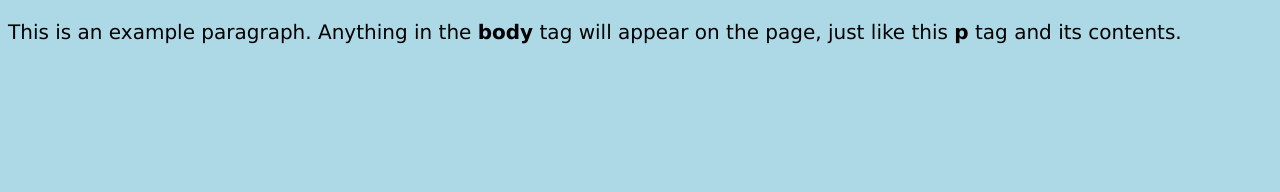
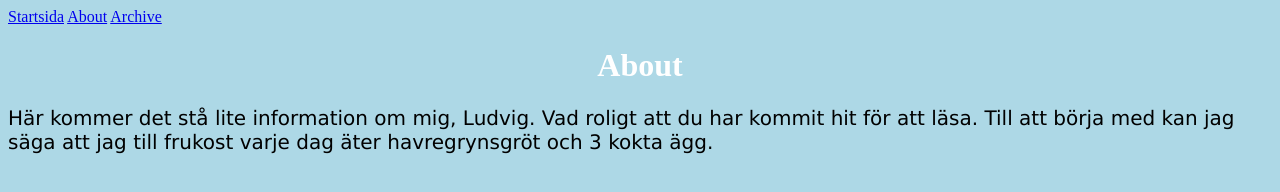
Before and after one commit to malmludvig/malmludvig.github.io, a plain HTML site: page about.html in a window 1280 px wide. Drawn offline with Linux system fonts and the light colour scheme.

Commit message:
Updated content and added navigation links

```diff
--- a/about.html
+++ b/about.html
@@ -8,6 +8,12 @@
 
   </head>
   <body>
-    <p>This is an example paragraph. Anything in the <strong>body</strong> tag will appear on the page, just like this <strong>p</strong> tag and its contents.</p>
+    <a href="index.html">Startsida</a>
+    <a href="about.html">About</a>
+    <a href="archive.html">Archive</a>
+    <h1>
+        About
+    </h1>
+    <p>Här kommer det stå lite information om mig, Ludvig. Vad roligt att du har kommit hit för att läsa. Till att börja med kan jag säga att jag till frukost varje dag äter havregrynsgröt och 3 kokta ägg.</p>
   </body>
 </html>
```
Also changed, not shown: archive.html (+6 -0 lines), index.html (+7 -1 lines).
